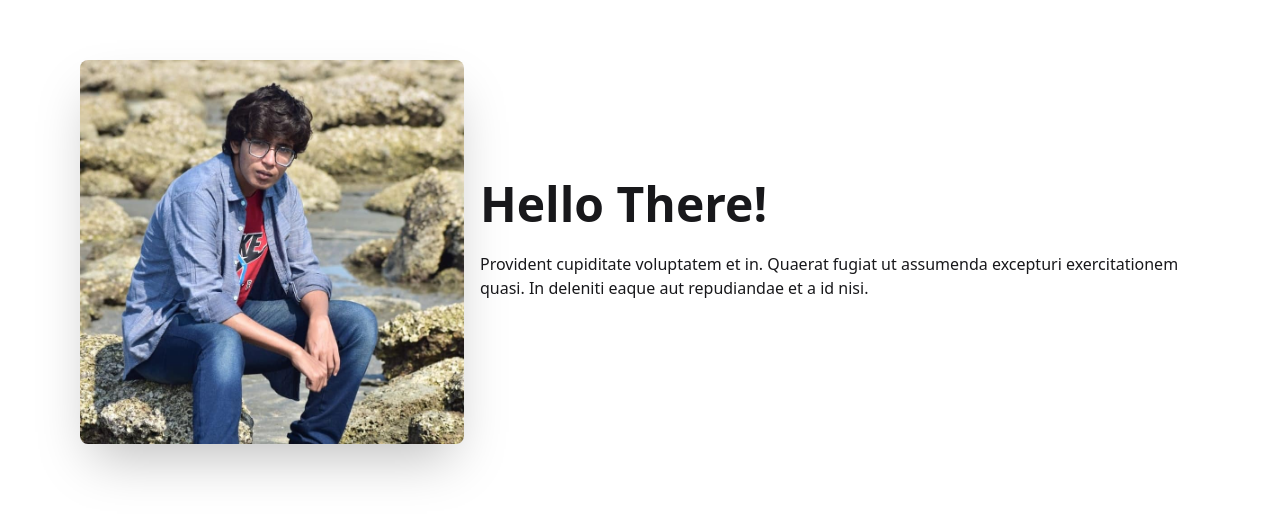
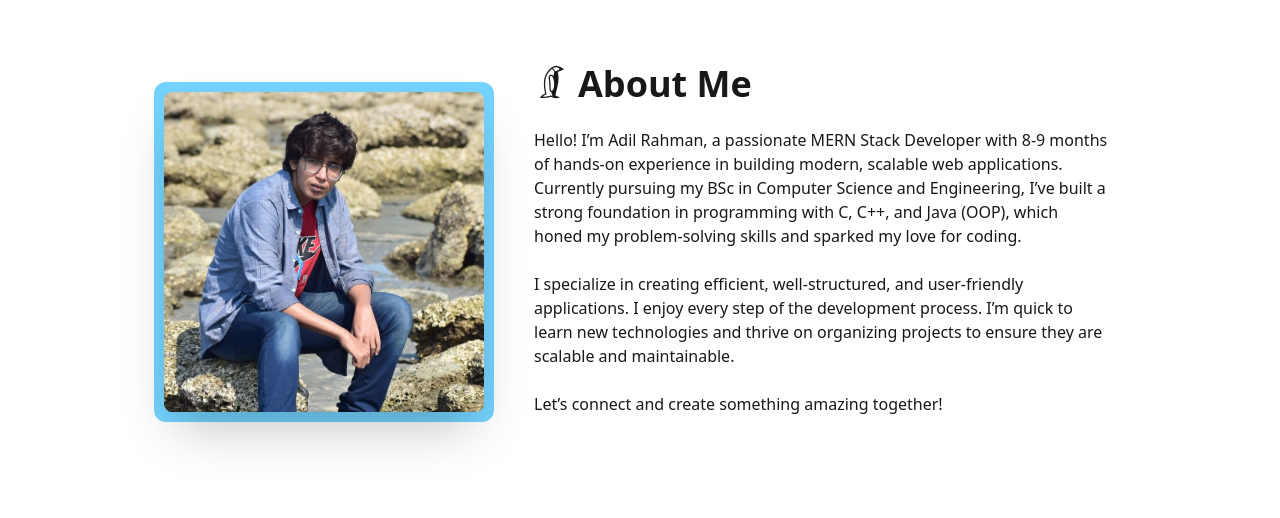
Before and after one commit to Coded-Adil/coded-adil-site, a React (Vite) app: page / in a window 1280 px wide. Shown: the part 1013-1531 px from the top of the page. Built offline with nearby package versions, Linux system fonts and the light colour scheme.

Commit message:
added animation to About section in my portfolio

```diff
--- a/package.json
+++ b/package.json
@@ -17,6 +17,7 @@
     "motion": "^12.4.10",
     "react": "^19.0.0",
     "react-dom": "^19.0.0",
+    "react-icons": "^5.5.0",
     "react-router-dom": "^6.30.0",
     "sort-by": "^1.2.0",
     "tailwindcss": "^4.0.12"
--- a/src/Components/About/About.jsx
+++ b/src/Components/About/About.jsx
@@ -1,16 +1,77 @@
+import { GiPenguin } from 'react-icons/gi';
 import adil from '../../../public/adil.jpg'
+import { motion, useMotionValue, useSpring, useTransform } from 'motion/react';
 const About = () => {
+    const x = useMotionValue(0);
+    const y = useMotionValue(0);
+
+    const mouseXSpring = useSpring(x);
+    const mouseYSpring = useSpring(y);
+
+    const rotateX = useTransform(
+        mouseYSpring,
+        [-0.5, 0.5],
+        ["17.5deg", "-17.5deg"]
+    );
+    const rotateY = useTransform(
+        mouseXSpring,
+        [-0.5, 0.5],
+        ["-17.5deg", "17.5deg"]
+    );
+
+    const handleMouseMove = (e) => {
+        const rect = e.target.getBoundingClientRect();
+        const width = rect.width;
+        const height = rect.height;
+        const mouseX = e.clientX - rect.left;
+        const mouseY = e.clientY - rect.top;
+
+        const xPct = mouseX / width - 0.5;
+        const yPct = mouseY / height - 0.5;
+
+        x.set(xPct);
+        y.set(yPct);
+    }
+
+    const handleMouseLeave = () => {
+        x.set(0)
+        y.set(0)
+    }
+
     return (
         <div className="hero max-w-6xl mx-auto min-h-screen">
-            <div className="hero-content flex-col lg:flex-row">
-                <img
-                src={adil}
-                className="max-w-sm rounded-lg shadow-2xl" />
-                <div>
-                    <h1 className="text-5xl font-bold">Hello There!</h1>
+            <div className="hero-content gap-6 flex-col lg:flex-row">
+                <motion.div
+                className='relative h-[340px] w-[340px] grid place-content-center bg-sky-300 rounded-xl'
+                onMouseMove={handleMouseMove}
+                onMouseLeave={handleMouseLeave}
+                style={{
+                    rotateX,
+                    rotateY,
+                    transformStyle: 'preserve-3d'
+                }}>
+                    <img
+                    src={adil}
+                    style={{
+                        transform: "translateZ(75px)",
+                    }}
+                    className="max-w-xs rounded-lg shadow-2xl" />
+                </motion.div>
+                <div className='max-w-xl m-4 animate__animated animate__fadeInRight'>
+                    <h1 className=" flex gap-2 text-4xl font-bold"><GiPenguin />About Me</h1>
                     <p className="py-6">
-                        Provident cupiditate voluptatem et in. Quaerat fugiat ut assumenda excepturi exercitationem
-                        quasi. In deleniti eaque aut repudiandae et a id nisi.
+                        Hello! I’m Adil Rahman, a passionate MERN Stack Developer with 8-9 months of hands-on experience
+                        in building modern, scalable web applications. Currently pursuing my BSc in Computer Science and Engineering,
+                        I’ve built a strong foundation in programming with C, C++, and Java (OOP), which honed my problem-solving skills
+                        and sparked my love for coding.
+                        <br />
+                        <br />
+                        I specialize in creating efficient, well-structured, and user-friendly applications. I enjoy every
+                        step of the development process. I’m quick to learn new technologies and thrive on organizing projects to ensure
+                        they are scalable and maintainable.
+                        <br />
+                        <br />
+                        Let’s connect and create something amazing together!
                     </p>
                 </div>
             </div>
```
Also changed, not shown: 1 other file (tests, documents, lock files or other folders).
